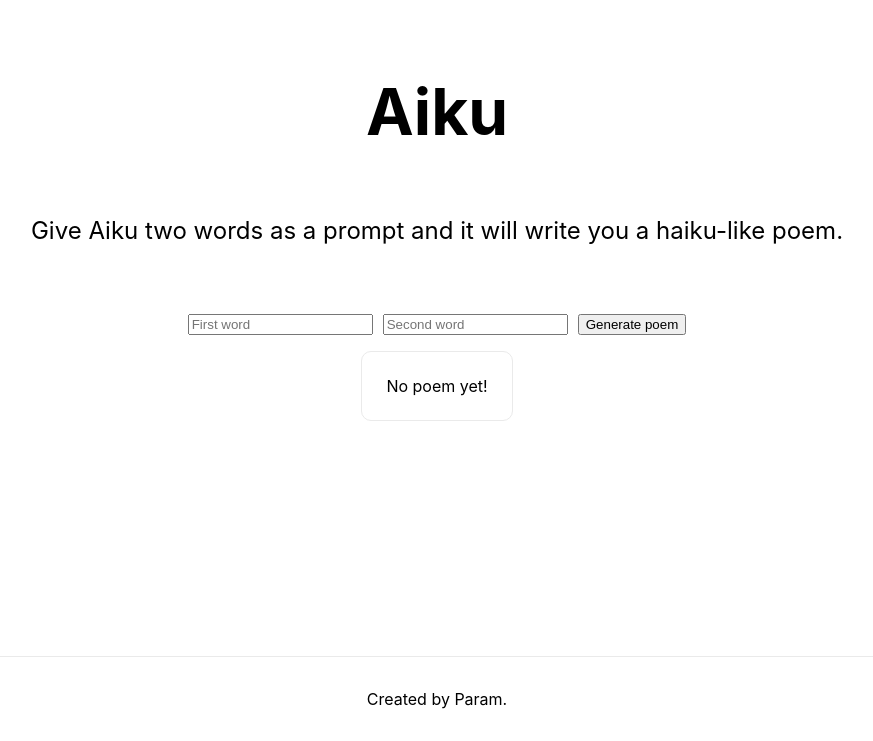
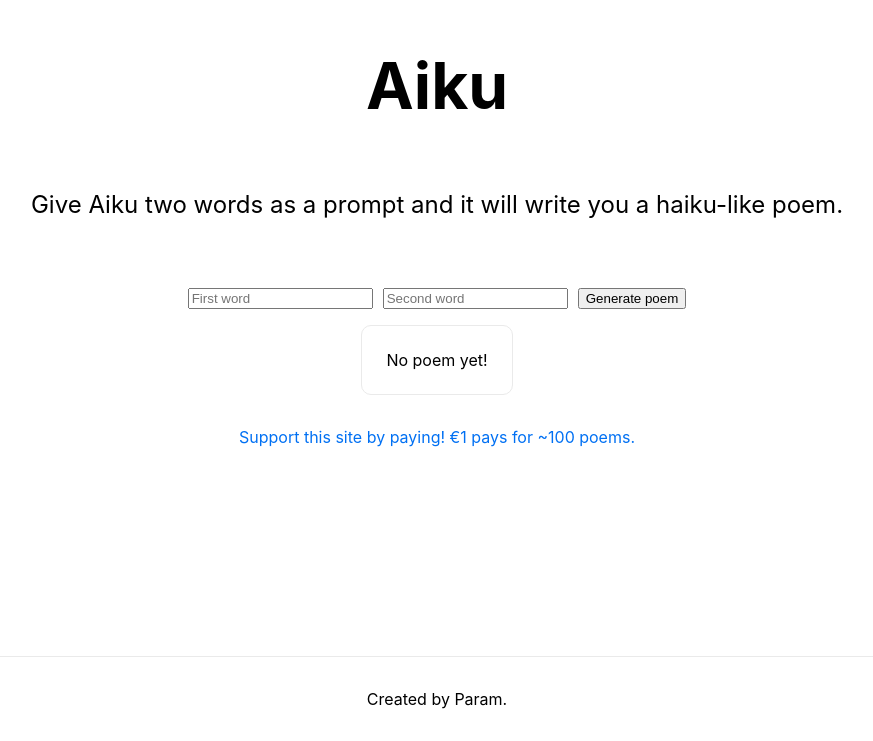
Before and after one commit to paramsingh/aiku, a Next.js app in the folder fe/: page / in a window 1280 px wide. Shown: the part 144-885 px from the top of the page, without its empty margins (203-1076 px from the left). Built offline with nearby package versions, Linux system fonts and the light colour scheme.

Commit message:
Add payment link

```diff
--- a/fe/pages/index.tsx
+++ b/fe/pages/index.tsx
@@ -84,6 +84,8 @@ const Home: NextPage = () => {
         </div>
 
         <div className={styles.card}>{poem || "No poem yet!"}</div>
+
+        <p className={styles.donate}><a href="https://buy.stripe.com/14k4ifalecFH0cUeUV">Support this site by paying! €1 pays for ~100 poems.</a></p>
       </main>
 
       <footer className={styles.footer}>
--- a/fe/styles/Home.module.css
+++ b/fe/styles/Home.module.css
@@ -28,14 +28,14 @@
   flex-grow: 1;
 }
 
-.title a {
+.donate a {
   color: #0070f3;
   text-decoration: none;
 }
 
-.title a:hover,
-.title a:focus,
-.title a:active {
+.donate a:hover,
+.donate a:focus,
+.donate a:active {
   text-decoration: underline;
 }
 
```
